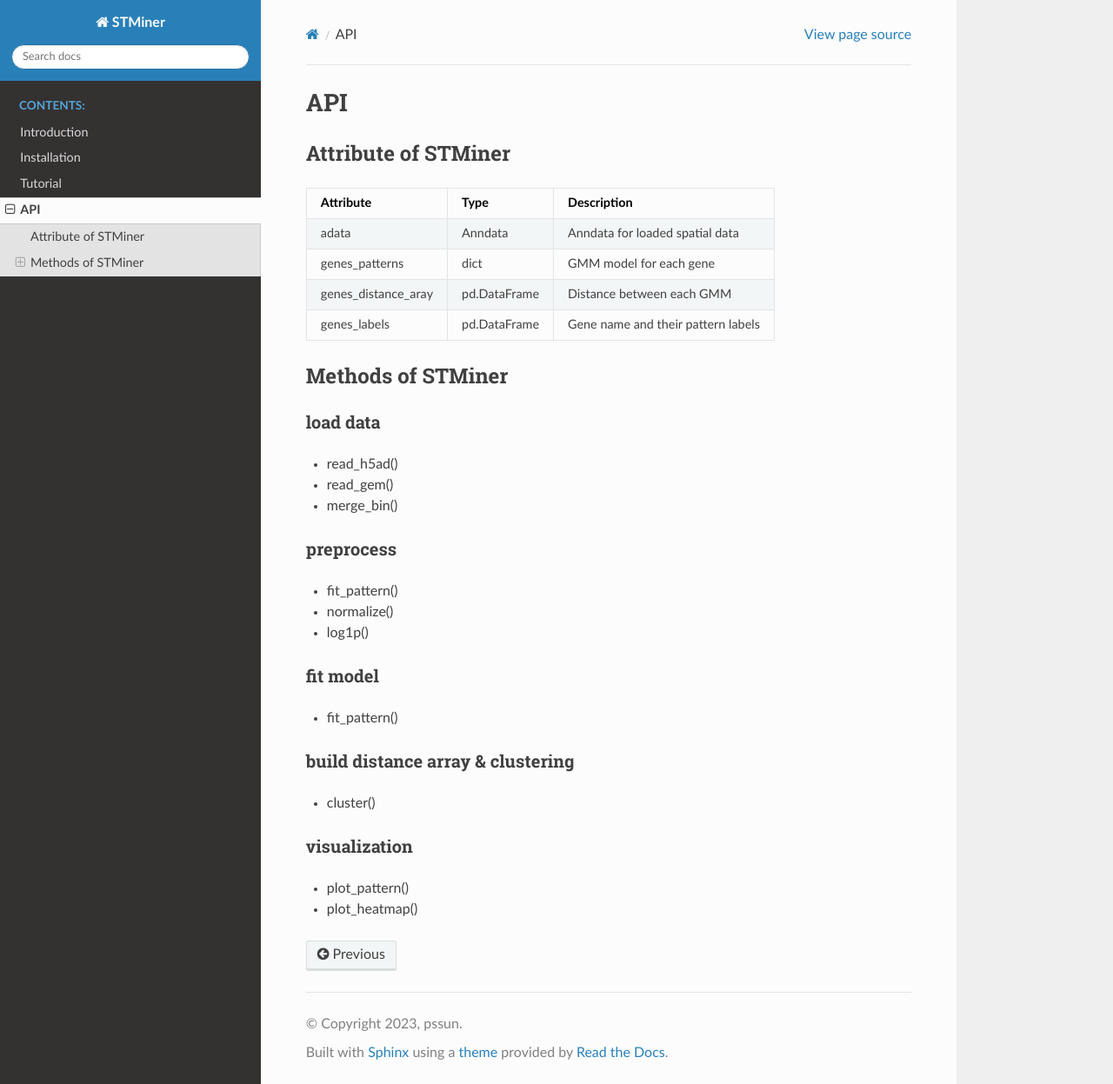
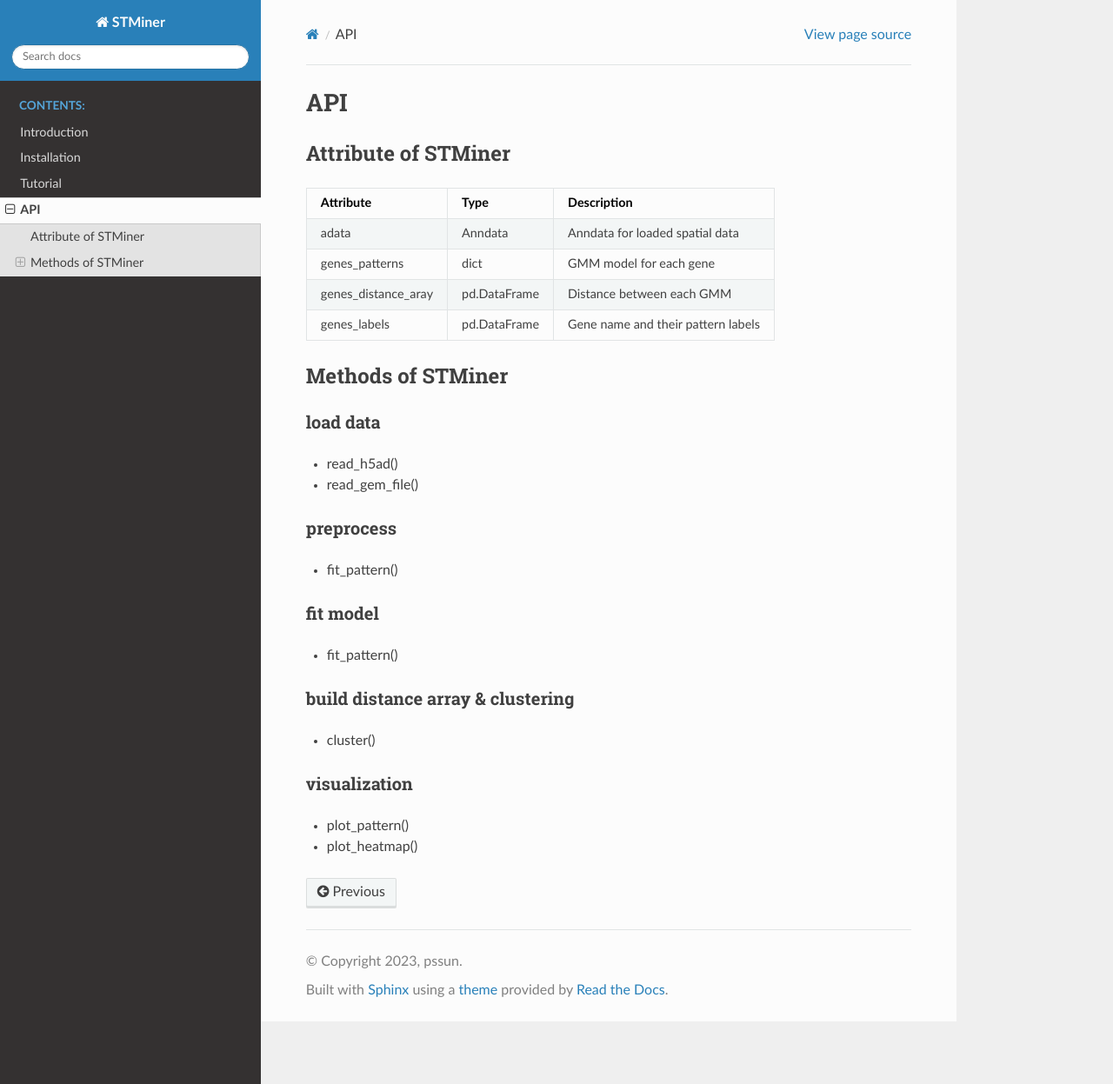
Before and after one commit to PSSUN/STMinerDoc, a Sphinx documentation site: the page built from source/API/API.md, in a window 1280 px wide and 1247 px high. Shown: the whole window at 87% size. Built offline with Sphinx 7.4.7 and the Read the Docs theme 2.0.0, drawn with Linux system fonts in a browser that asks for light colours.

Commit message:
Update API.md

```diff
--- a/source/API/API.md
+++ b/source/API/API.md
@@ -15,14 +15,11 @@
 
 ### load data
 - read_h5ad()
-- read_gem()
-- merge_bin()
+- read_gem_file()
 
 
 ### preprocess
 - fit_pattern()
-- normalize()
-- log1p()
 
 
 ### fit model
```
